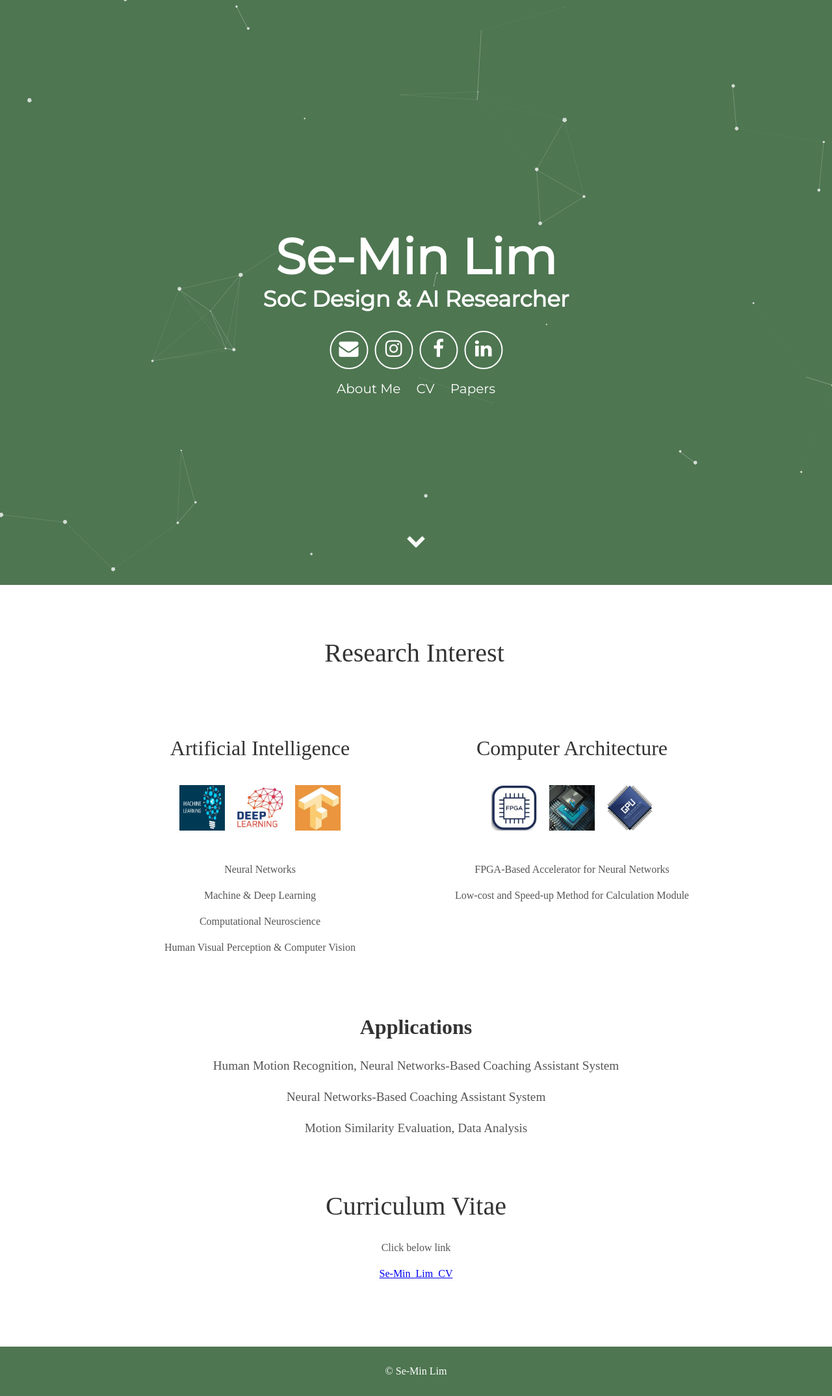
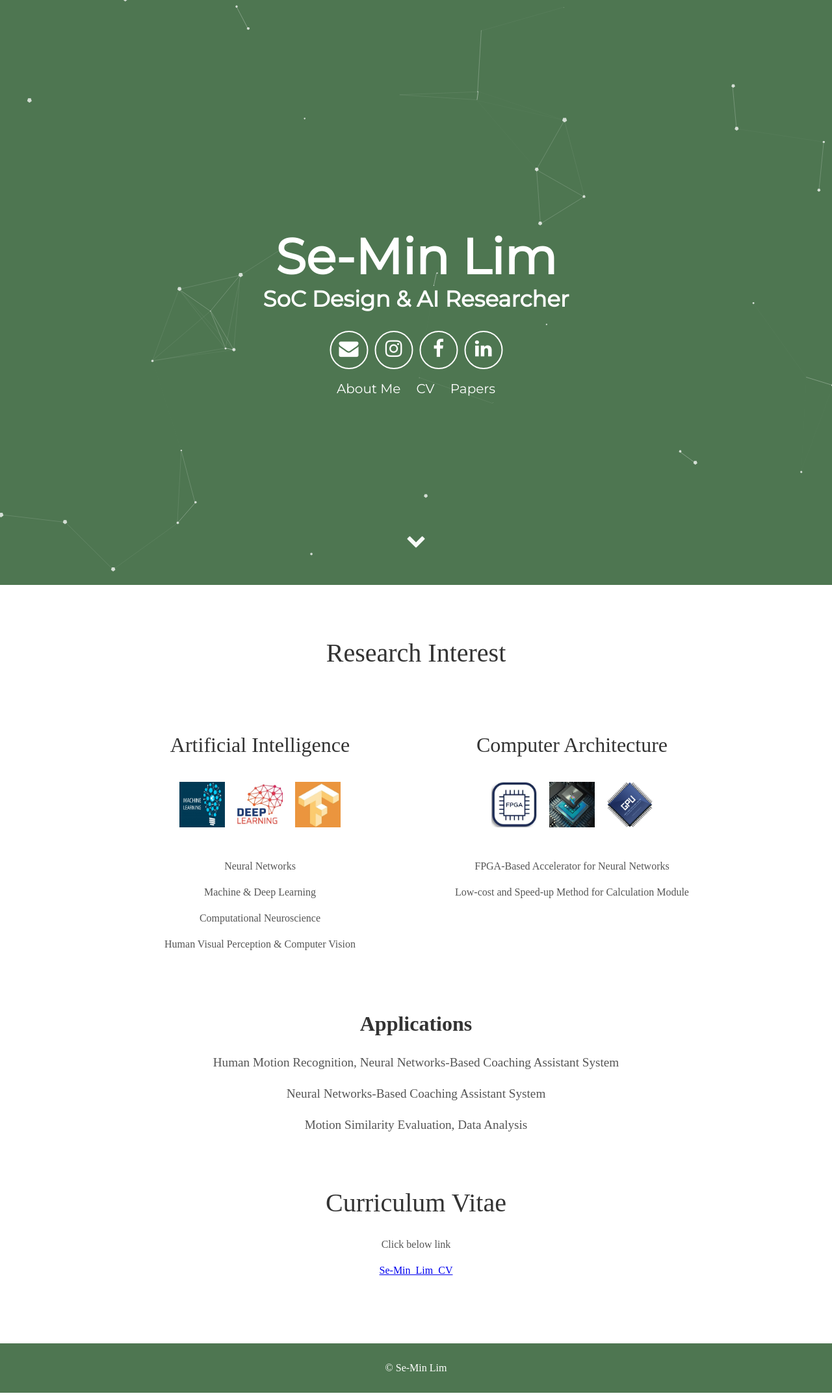
Before and after one commit to SeMinLim/SeMinLim.github.io, a Jekyll site: the page built from index.html, in a window 1280 px wide. Shown: the whole page at 65% size. Built offline with Jekyll 4.4.1, drawn with Linux system fonts in a browser that asks for light colours; some web fonts are replaced.

Commit message:
Update about.html

```diff
--- a/_includes/about.html
+++ b/_includes/about.html
@@ -1,4 +1,4 @@
-<div class="user-details" style="margin:0px 0px 0px -5px;">
+<div class="user-details" style="margin:0px 0px -5px 0px;">
   <h1>Research Interest</h1>
 </div>
 <div class="user">
```
